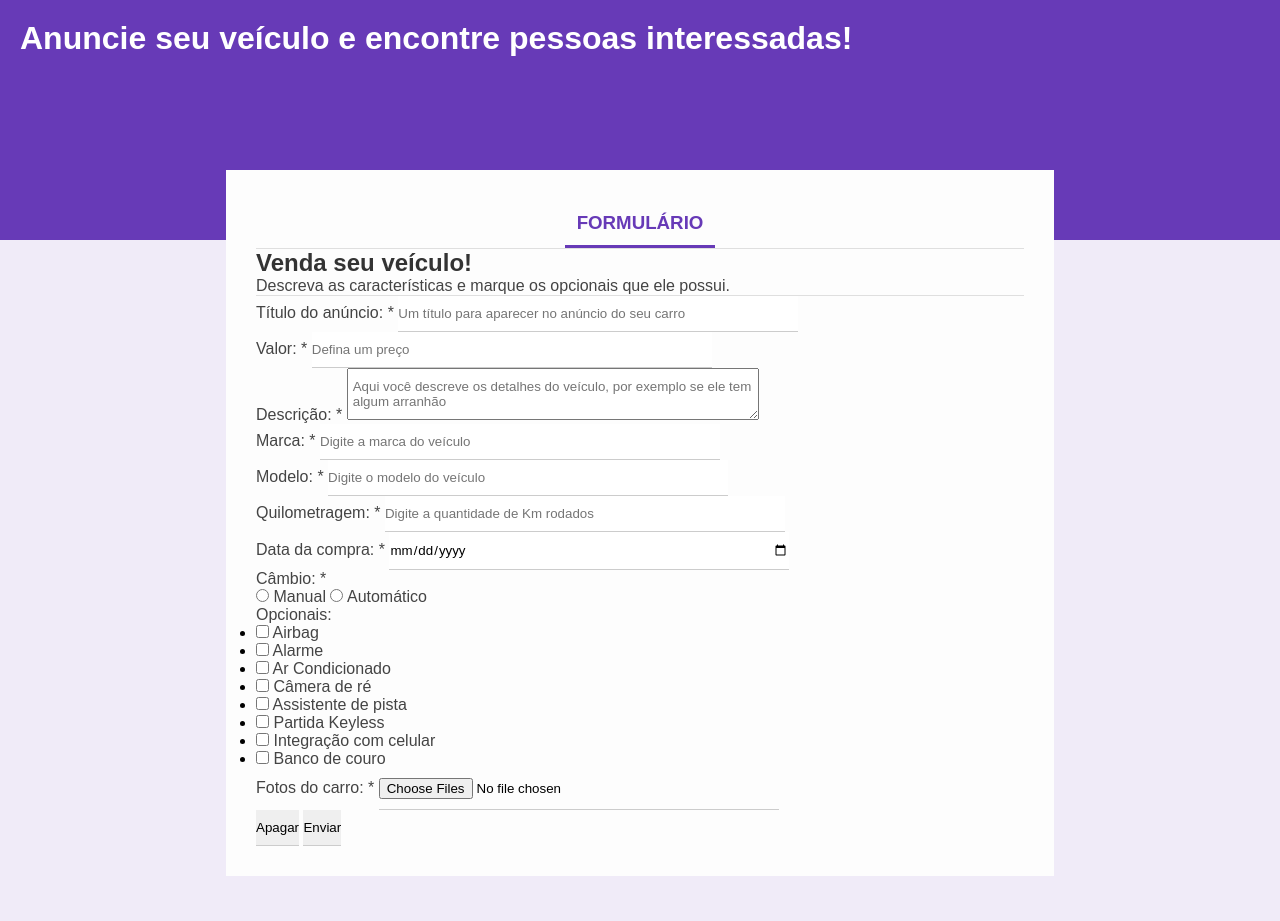
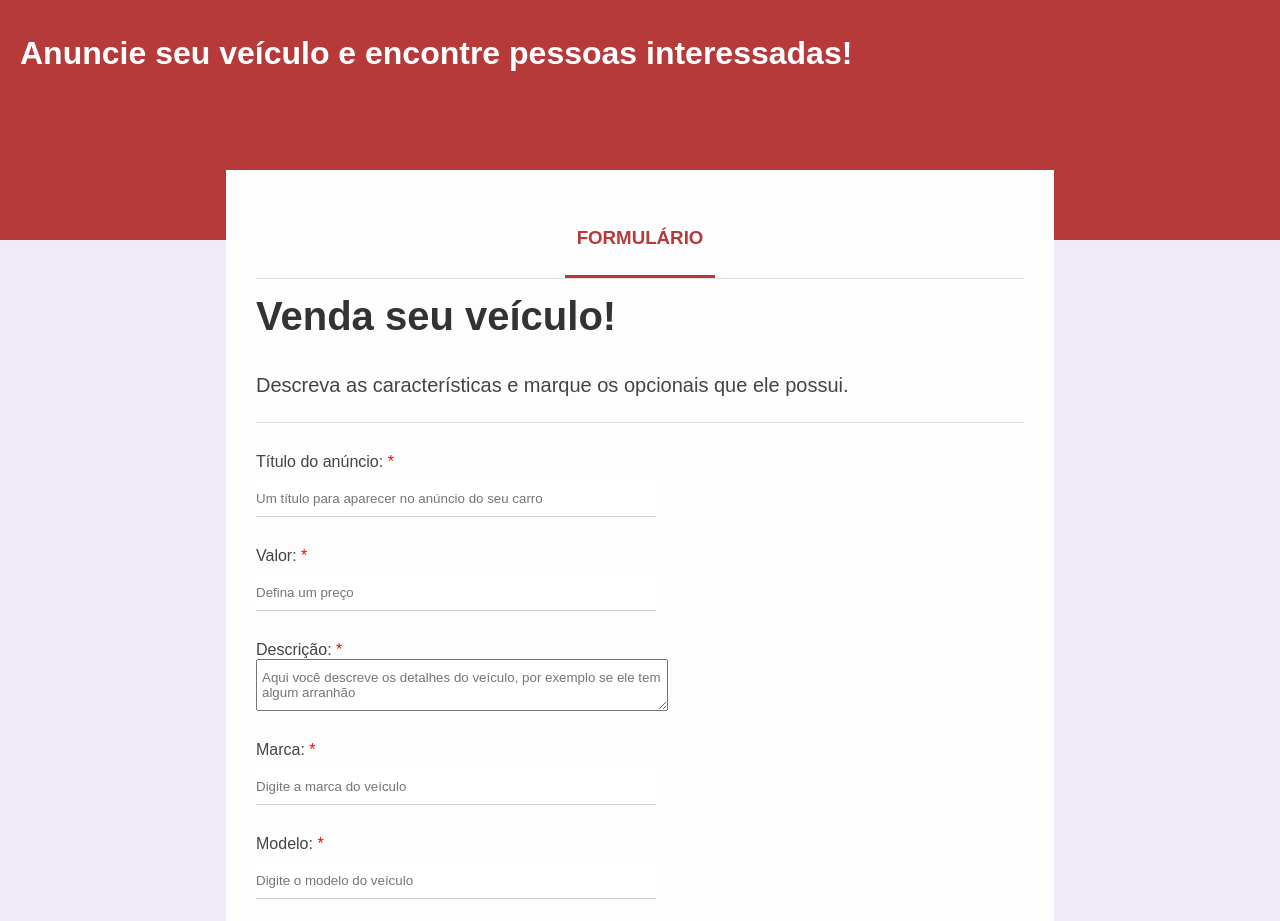
Before and after one commit to LFelipedev/pagina-anuncio-de-carros, a plain HTML site: page index.html in a window 1280 px wide. Shown: the top 921 px of the page. Drawn offline with Linux system fonts and the light colour scheme.

Commit message:
visual update

```diff
--- a/index.html
+++ b/index.html
@@ -74,7 +74,9 @@
                             <label for="camera-re">Câmera de ré</label>
                             </li>
                         </ul>
-                        <ul class="optional-box">
+                    </div>
+                    <div class="optional-box">
+                        <ul class="optional-list">
                             <li>
                                 <input type="checkbox" name="optional[]" value="assistente-pista">
                                 <label for="assistente-pista">Assistente de pista</label>
@@ -95,10 +97,10 @@
                     </div>
                     <div class="box-input"></div>
                         <label for="image-car">Fotos do carro: <span class="riquired-field">*</span></label>
-                        <input type="file" name="image-car" multiple accept="image/jpg" required>
+                        <input type="file" name="image-car" class="block" multiple accept="image/jpg" required>
                     </div>
-                    <input type="reset" value="Apagar">
-                    <input type="submit" value="Enviar">
+                        <input type="reset" value="Apagar" class="btn">
+                        <input type="submit" value="Enviar" class="btn"/>
                 </div>
             </form>
         </div>
--- a/src/css/styles.css
+++ b/src/css/styles.css
@@ -3,10 +3,14 @@
     margin: 0;
     padding: 0;
     font-family: Arial, Helvetica, sans-serif;
-  }
+}
 
 body{
     background-color: #f0ebf8;
+}
+
+.riquired-field{
+    color: #f00;
 }
 
 h1,
@@ -16,17 +20,21 @@ h4,
 h5,
 h6{
     color: #333;
+    padding: 15px 0;
 }
 
 p,
 label{
     color: #444;
+    padding: 5px 0;
+    margin: 5px 0;
 }
 
 input {
     border: none;
     border-bottom: 1px solid #ccc;
     padding: 10px 0;
+    margin: 10px 0;
 }
 
 input[type="text"],
@@ -42,7 +50,7 @@ textarea{
 }
 
 .header{
-    background-color: #673ab7;
+    background-color: #b73a3a;
     height: 200px;
     padding: 20px;
 }
@@ -57,18 +65,26 @@ textarea{
 
 .form-header h2{
     border-top: 1px solid #dfdfdf;
+    margin-bottom: 15px;
+    font-size: 40px;
 }
 
 .form-header h3{
     height: 45px;
     width: 150px;
-    border-bottom: 3px solid #673ab7;
-    color: #673ab7;
+    border-bottom: 3px solid #b73a3a;
+    color: #b73a3a;
     text-align: center;
     margin: 0 auto;
     text-transform: uppercase;
     line-height: 45px;
 }
+
+.form-header p{
+    margin-bottom: 20px;
+    font-size: 20px;
+}
+
 
 .form-container{
     background-color: #fdfdfd;
@@ -79,3 +95,38 @@ textarea{
     top: -70px;
     padding: 30px;
 }
+
+.box-input{
+    margin: 30px 0;
+}
+
+.block{
+    display: block;
+}
+
+.optional-box{
+    display: inline-block;
+    margin: 0 30px 30px 0;
+}
+
+.optional-list li{
+    list-style: none;
+    margin-bottom: 5px;
+}
+
+.btn{
+    background-color: #b73a3a;
+    color: #fff;
+    border: 2px solid transparent;
+    width: 150px;
+    height: 50px;
+    cursor: pointer;
+    text-transform: uppercase;
+    transition: 0.5s;
+}
+
+.btn:hover{
+    background-color: #fff;
+    border-color: #b73a3a;
+    color: #b73a3a;
+}
```
